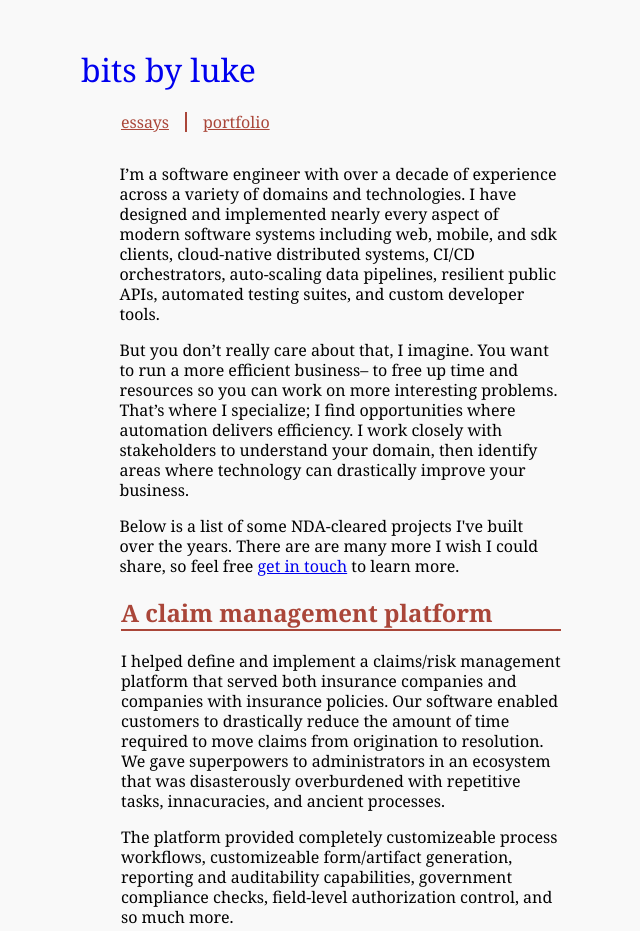
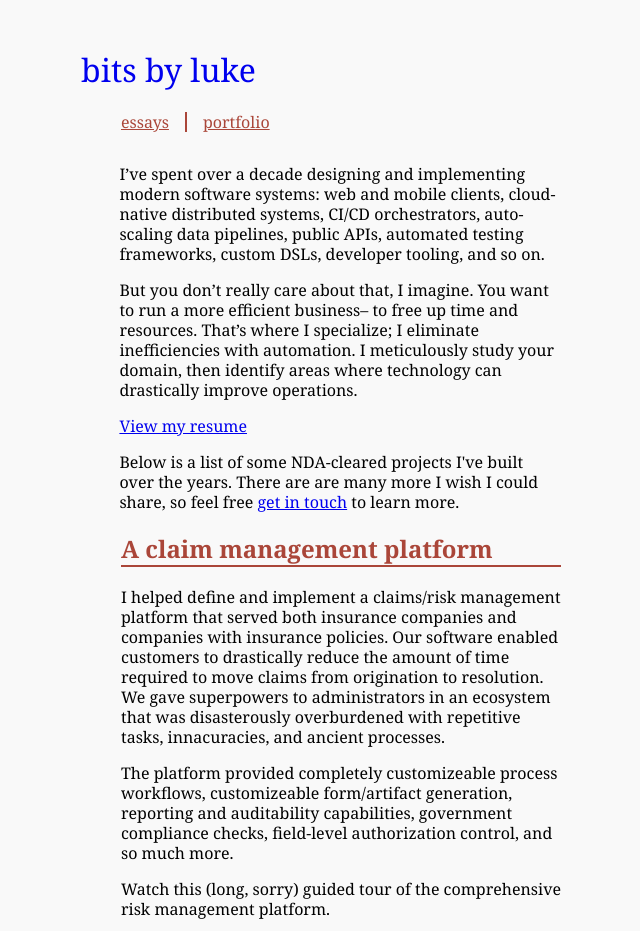
Before and after one commit to lwhorton/lwhorton.github.io, a Jekyll site: the page built from portfolio.html, in a window 1280 px wide, cut to the strip 0-931 px from the top of the page. Shown: the whole strip, without its empty margins (319-959 px from the left). Built offline with Jekyll 4.4.1, drawn with Linux system fonts in a browser that asks for light colours.

Commit message:
cleaner portfolio summary

```diff
--- a/_sass/main.scss
+++ b/_sass/main.scss
@@ -79,9 +79,7 @@ nav {
 }
 
 article {
-  & > p {
-    margin-left: 2.4rem;
-  }
+  margin-left: 2.4rem;
 }
 
 img {
--- a/portfolio.html
+++ b/portfolio.html
@@ -4,22 +4,25 @@ title: Portfolio
 ---
 
 <article>
-  <p>I’m a software engineer with over a decade of experience across a variety
-  of domains and technologies. I have designed and implemented nearly every
-  aspect of modern software systems including web, mobile, and sdk clients,
-  cloud-native distributed systems, CI/CD orchestrators, auto-scaling data
-  pipelines, resilient public APIs, automated testing suites, and custom
-  developer tools.</p>
+  <p>
+  I’ve spent over a decade designing and implementing modern software systems:
+  web and mobile clients, cloud-native distributed systems, CI/CD orchestrators,
+  auto-scaling data pipelines, public APIs,  automated testing frameworks, custom
+  DSLs, developer tooling, and so on.
+  </p>
 
-  <p>But you don’t really care about that, I imagine. You want to run a more
-  efficient business– to free up time and resources so you can work on more
-  interesting problems. That’s where I specialize; I find opportunities where
-  automation delivers efficiency. I work closely with stakeholders to understand
-  your domain, then identify areas where technology can drastically improve your
-  business.</p>
+  <p>
+  But you don’t really care about that, I imagine. You want to run a more
+  efficient business– to free up time and resources. That’s where I specialize; I
+  eliminate inefficiencies with automation. I meticulously study your domain, then
+  identify areas where technology can drastically improve operations.
+  </p>
+
+  <a href="/assets/luke-horton-resume.pdf" download>View my resume</a>
 
   <p>Below is a list of some NDA-cleared projects I've built over the years.
   There are are many more I wish I could share, so feel free <a href="mailto:accumulatingspam@gmail.com?subject=Hey Luke, cool site&body=Include in your email body the phrase 'yet another banana yeti'">get in touch</a> to learn more. </p>
+</article>
 
   <ol class="list-style-none">
     <li>
@@ -141,7 +144,6 @@ title: Portfolio
       </div>
     </li>
   </ol>
-</article>
 
 <button id="scroll-top" type="button">Return To Top</button>
 <script type="text/javascript">
```
Also changed, not shown: 1 other file.
